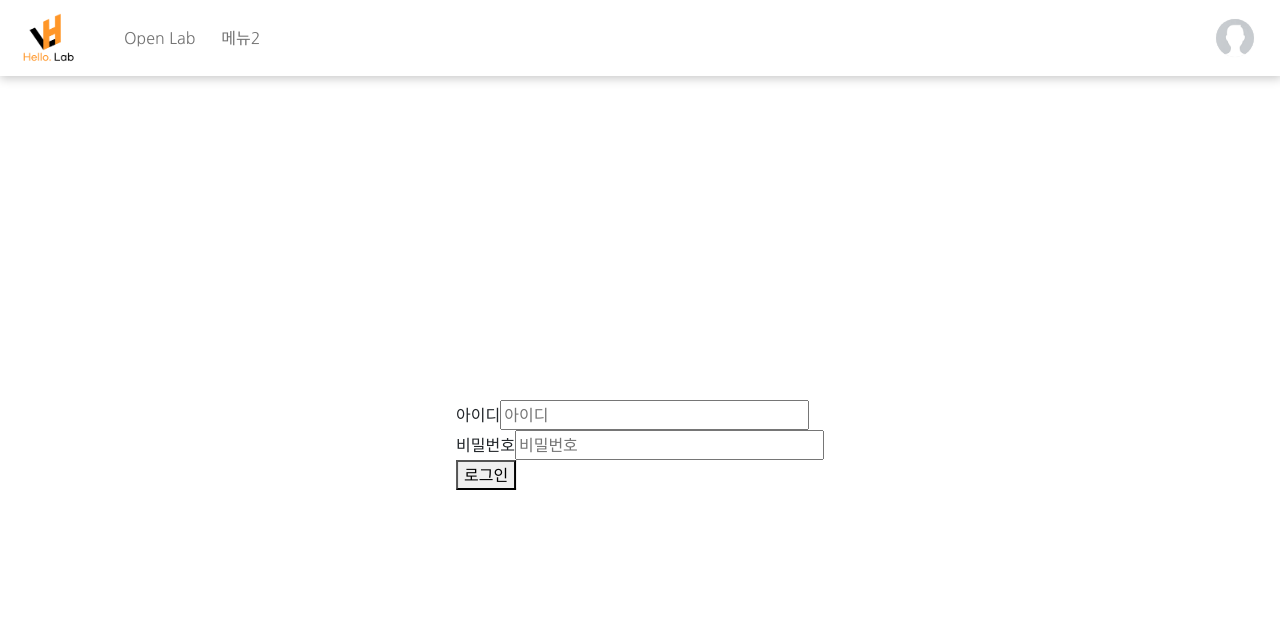
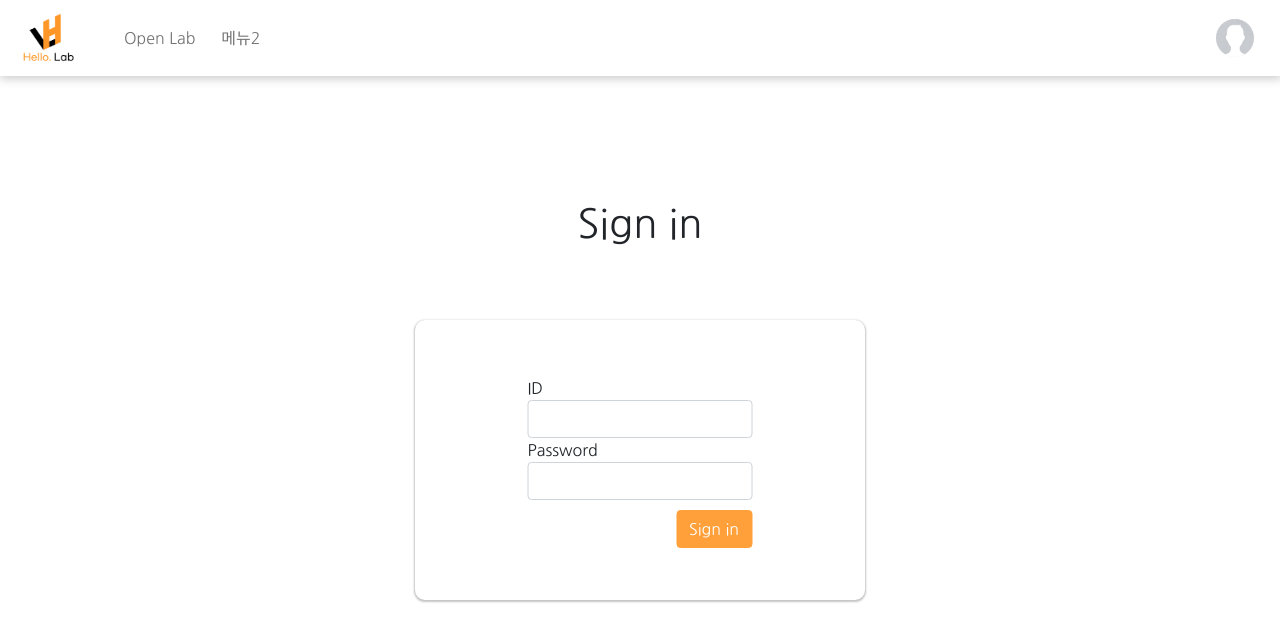
Before and after one commit to developerChans/Hello-Lab, a React (Create React App) app in the folder client/: page /login in a window 1280 px wide. Shown: the top 642 px of the page. Built offline with nearby package versions, Linux system fonts and the light colour scheme.

Commit message:
modify login css

```diff
--- a/client/src/components/views/LoginPage/LoginPage.css
+++ b/client/src/components/views/LoginPage/LoginPage.css
@@ -1,6 +1,43 @@
-form{
+#content{
+    padding-top: 75px;
+    height: fit-content;
+}
+
+#ment{
     position: absolute;
     left: 50%;
-    top: 50%;
+    top: 25%;
     transform: translateX(-50%);
+    font-weight: 400;
 }
+
+#form-box{
+    border-radius: 10px;
+    position: absolute;
+    left: 50%;
+    top: 40%;
+    transform: translateX(-50%);
+    width: 450px;
+    height: 280px;
+    box-shadow: 0px 1px 2px 1px rgb(196, 196, 196);
+}
+
+#login-form{
+    position: relative;
+    left: 50%;
+    top: 20%;
+    transform: translateX(-50%);
+    width: 50%;
+}
+
+.btn-primary{
+    background-color: #ffa03a !important;
+    border-color: #ffa03a !important;
+}
+
+#login-btn{
+    position: relative;
+    left: 66%;
+    top: 5%;
+    margin-top: 10px;
+}
--- a/client/src/components/views/LoginPage/LoginPage.js
+++ b/client/src/components/views/LoginPage/LoginPage.js
@@ -30,26 +30,23 @@ function LoginPage(props) {
   }
 
   return (
-    <div className="wrap">
+    <div id="wrap">
       <MenuBar/>
-      <div className="header">
-        <h1>
-            <a href="/">
-              <div className="logo"></div>
-            </a>
-            <span className="page">Login</span>
-        </h1>
-      </div>
-      <div className="container">
-        <form className="login-form" onSubmit={onSubmitHandler}>
-          <span>아이디</span>
-          <input placeholder="아이디" value={LoginId} onChange={onLoginIdHandler} required/>
-          <br />
-          <span>비밀번호</span>
-          <input type="password" placeholder="비밀번호" value={Password} onChange={onPasswordHandler} required/>
-          <br />
-          <button type="submit">로그인</button>
-        </form>
+      <div id="content">
+        <h1 id="ment">Sign in</h1>
+        <div id="form-box">
+          <form id="login-form" onSubmit={onSubmitHandler}>
+            <div class="form-group">
+              <label for="uid">ID</label>
+              <input type="text" class="form-control" id="uid" name="uid" value={LoginId} onChange={onLoginIdHandler} required/>
+            </div>
+            <div class="form-group">
+              <label for="pwd">Password</label>
+              <input id="pwd" class="form-control" name="pwd" type="password" value={Password} onChange={onPasswordHandler} required/>
+            </div>
+            <button type="submit" id="login-btn" class="btn btn-primary">Sign in</button>
+          </form>
+        </div>
       </div>
     </div>
   );
```
